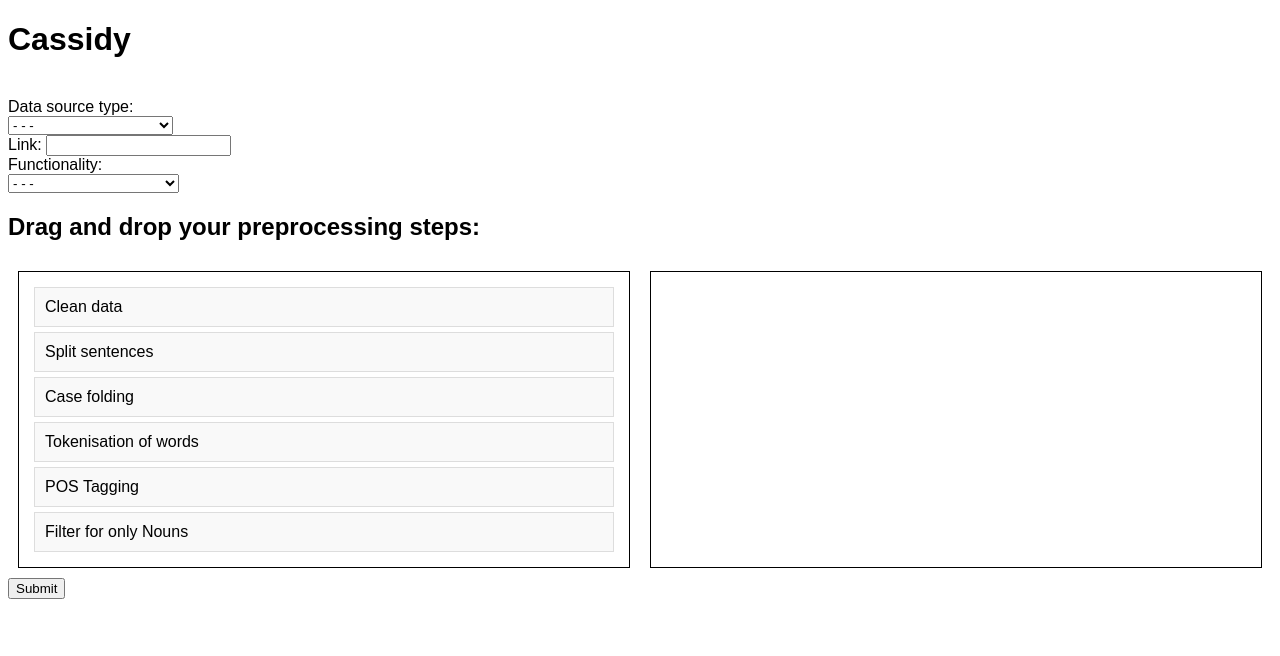
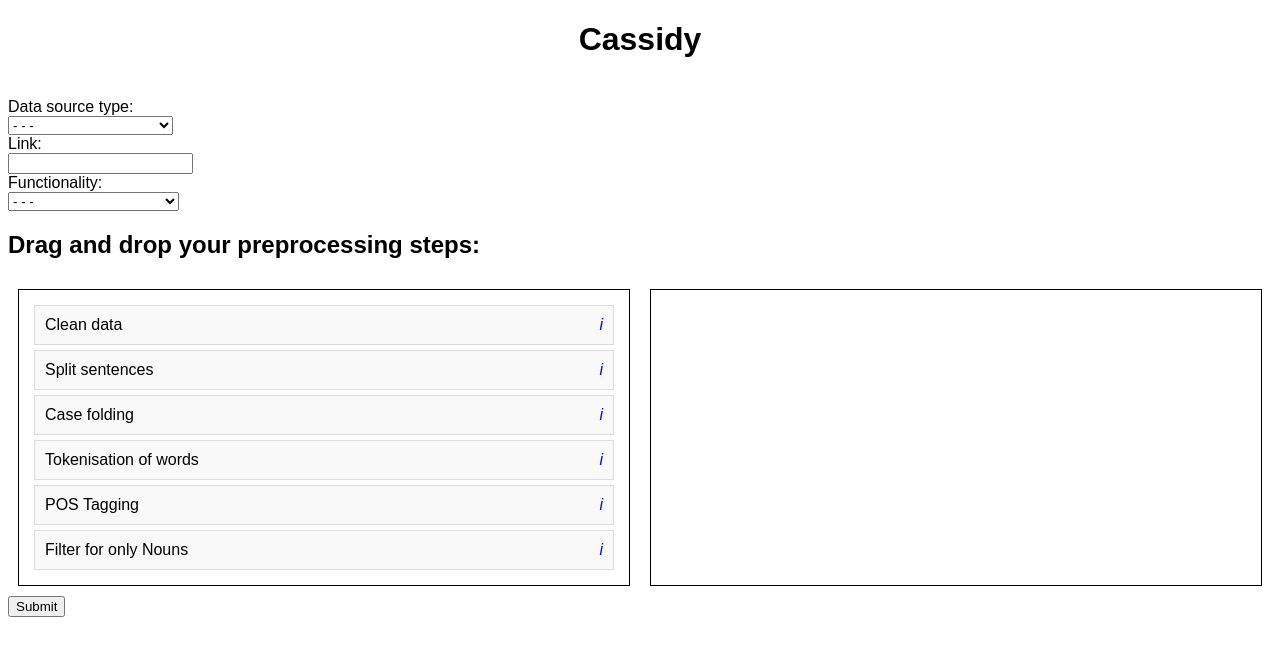
Before and after one commit to Astronoudke/Cassidy, a Flask app: page / in a window 1280 px wide. Shown: the top 656 px of the page. Run offline with Flask 3, Linux system fonts and the light colour scheme; some libraries are stand-ins or nearby versions.

Commit message:
Edited user interface:
- Added information to all preprocessing steps, as to what they mean.
- Added relation extraction to available TM-functionalities, including relevant recommended preprocessing.

```diff
--- a/application/F_UserInterface/main.py
+++ b/application/F_UserInterface/main.py
@@ -13,7 +13,7 @@ app.secret_key = 'your_secret_key_here'  # Change to your actual secret key
 def home():
     recommended_steps = {
         'summarize': ['clean_data', 'split_sentences'],
-        'sentiment_analysis': ['clean_data', 'split_sentences', 'case_folding', 'tokenize', 'pos_tagging', 'filter_pos_tagged'],
+        'relation_extractor': ['clean_data', 'case_folding', 'split_sentences', 'tokenize', 'pos_tagging', 'filter_pos_tagged'],
         # Add more mappings as necessary
     }
     if request.method == 'POST':
--- a/application/F_UserInterface/static/style.css
+++ b/application/F_UserInterface/static/style.css
@@ -2,7 +2,13 @@ body {
     font-family: Arial, sans-serif;
 }
 
+/* Puts h1 in center of page */
+h1 {
+    text-align: center;
+}
+
 .step {
+    position: relative;
     margin: 5px;
     padding: 10px;
     border: 1px solid #ddd;
@@ -29,3 +35,24 @@ body {
         flex-direction: column;
     }
 }
+
+.info-icon {
+    position: absolute;
+    top: 50%;
+    right: 10px;
+    transform: translateY(-50%);
+    cursor: pointer;
+    color: blue;
+}
+
+.info-modal {
+    display: none;
+    position: absolute;
+    top: 70%;  /* adjust as needed to position below the info-icon */
+    right: 10px;
+    z-index: 1;
+    padding: 20px;
+    background-color: #fff;
+    border: 1px solid #888;
+    width: 300px;
+}
--- a/application/F_UserInterface/templates/home.html
+++ b/application/F_UserInterface/templates/home.html
@@ -17,12 +17,14 @@
                 <option value="Online forum discussion">Online forum discussion</option>
             </select>
             <br>
-            Link: <input type="text" name="link"><br>
+            Link: <br>
+            <input type="text" name="link"><br>
             Functionality: <br>
             <select name="functionality">
                 <option value="None">- - -</option>
                 <option value="sentiment_analysis">Sentiment analysis</option>
                 <option value="summarize">Extractive summarization</option>
+                <option value="relation_extractor">Relation extraction</option>
                 <!-- Add more options as needed -->
             </select>
             <br>
@@ -34,12 +36,40 @@
 
                 <div id="preprocessing_steps" class="connectedSortable">
                     <!-- Include all your steps here -->
-                    <div class="step" id="clean_data">Clean data</div>
-                    <div class="step" id="split_sentences">Split sentences</div>
-                    <div class="step" id="case_folding">Case folding</div>
-                    <div class="step" id="tokenize">Tokenisation of words</div>
-                    <div class="step" id="pos_tagging">POS Tagging</div>
-                    <div class="step" id="filter_pos_tagged">Filter for only Nouns</div>
+                    <div class="step" id="clean_data">
+                        Clean data
+                        <i class="info-icon">i</i>
+                        <div class="info-modal">Info about clean data step...</div>
+                    </div>
+                    <div class="step" id="split_sentences">
+                        Split sentences
+                        <i class="info-icon">i</i>
+                        <div class="info-modal">Splits the sentences, so they can be analyzed separately.</div>
+                    </div>
+                    <div class="step" id="case_folding">
+                        Case folding
+                        <i class="info-icon">i</i>
+                        <div class="info-modal">Turns all words that contain capitals into lower case. This makes sure that words
+                        are not seen as different when one is with capitals, and the other is all lower case letters
+                            (f.e. Word as opposed to word).</div>
+                    </div>
+                    <div class="step" id="tokenize">
+                        Tokenisation of words
+                        <i class="info-icon">i</i>
+                        <div class="info-modal">Splits the text into the individual words and punctuation marks. This makes it able to
+                        analyze the words separately.</div>
+                    </div>
+                    <div class="step" id="pos_tagging">
+                        POS Tagging
+                        <i class="info-icon">i</i>
+                        <div class="info-modal">Determines the part-of-speech of a word (f.e. Noun or Verb). This allows to filter
+                        out words that are of an irrelevant part-of-speech.</div>
+                    </div>
+                    <div class="step" id="filter_pos_tagged">
+                        Filter for only Nouns
+                        <i class="info-icon">i</i>
+                        <div class="info-modal">Filters out all words that are not Nouns. Requires POS tagging right before.</div>
+                    </div>
                     <!-- Add more steps -->
                 </div>
 
@@ -79,6 +109,15 @@
                 $("#" + steps[i]).appendTo("#selected_steps");
             }
         });
+
+        $(".info-icon").click(function(e) {
+            e.stopPropagation();  // Prevent this click from triggering the document's click event
+            $(this).siblings(".info-modal").show();
+        });
+
+        $(document).click(function() {
+            $(".info-modal").hide();
+        });
     </script>
 </body>
 </html>
```
Also changed, not shown: application/C_DataProcessors/text_preprocessor.py (+26 -16 lines), application/main_literature.py (+14 -2 lines).
